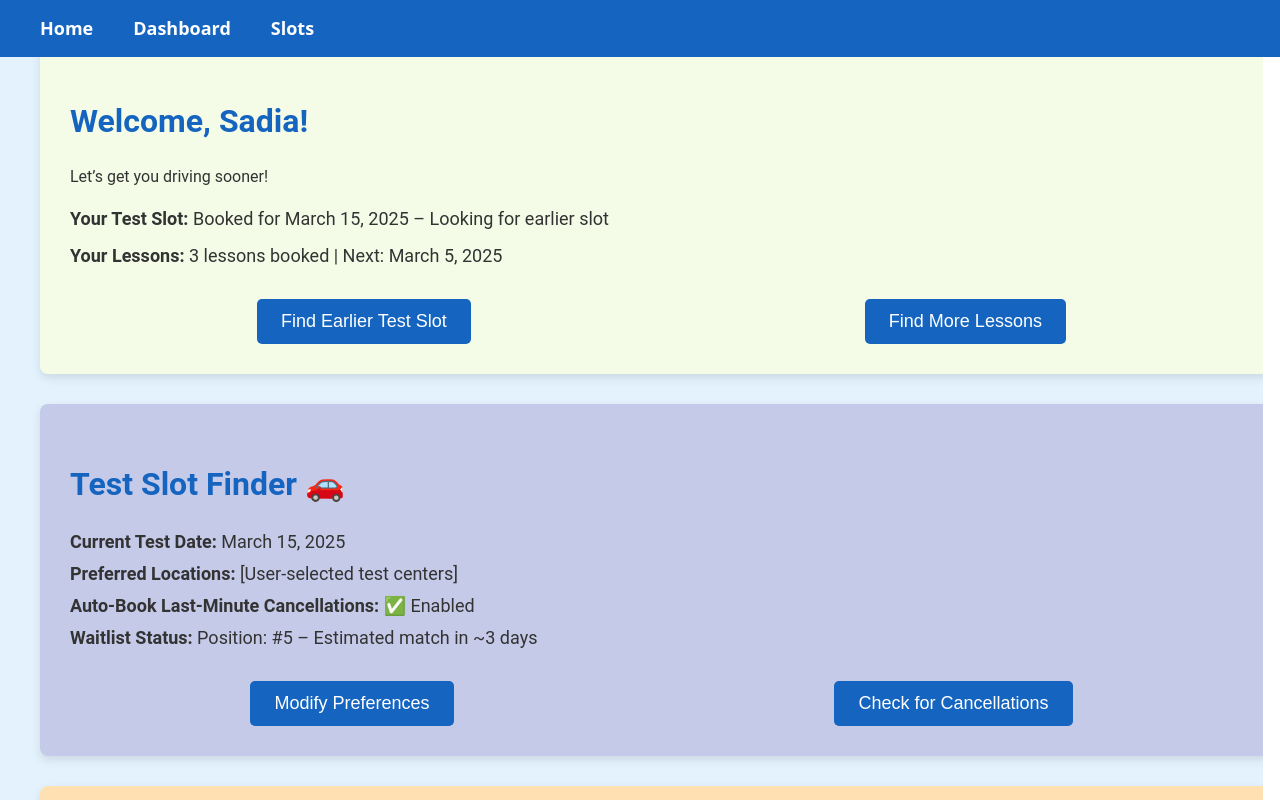
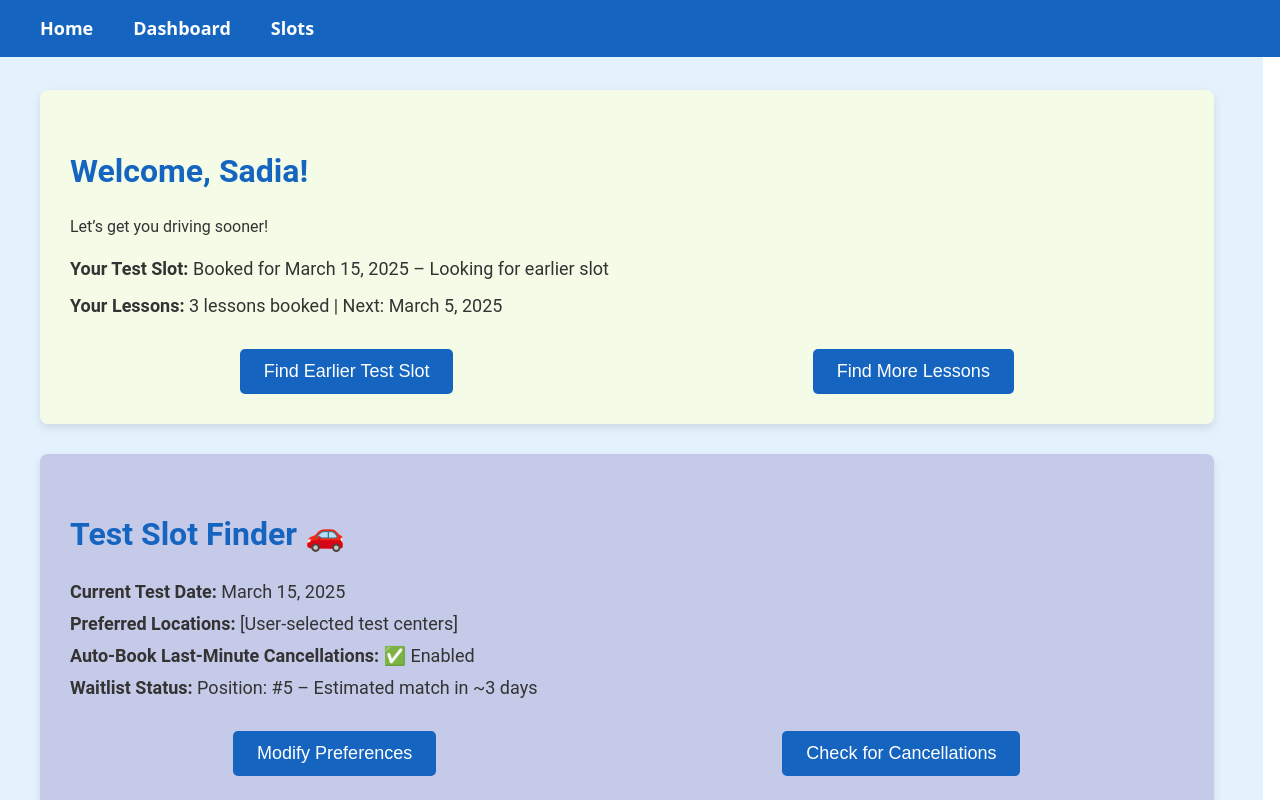
Before and after one commit to qozfa-dev/speed-book, a React (Vite) app in the folder frontend/web-app/: page /dashboard in a window 1280 px wide. Shown: the top 800 px of the page. Built offline with nearby package versions, Linux system fonts and the light colour scheme.

Commit message:
Fix padding bug on Dashboard and Slots page

```diff
--- a/frontend/web-app/src/pages/Dashboard.css
+++ b/frontend/web-app/src/pages/Dashboard.css
@@ -30,7 +30,7 @@
     width: 100%;
     box-shadow: 0px 4px 10px rgba(0, 0, 0, 0.1);
     transition: 0.3s ease-in-out;
-
+    width: 87vw;
   }
 
   /* Hover effect for sections */
@@ -42,6 +42,7 @@
   /* Status Overview */
   .status-overview {
     background-color: #f4fce7;
+    margin-top: 50px;
 
   }
 
--- a/frontend/web-app/src/pages/Home.css
+++ b/frontend/web-app/src/pages/Home.css
@@ -1,10 +1,10 @@
 /* General Page Layout */
 .home-container {
-  background-color: #e3f2fd; /* Light blue background */
+  background-color: #e3f2fd;
   color: #333;
   display: flex;
   flex-direction: column;
-  align-items: center; /* Centering sections */
+  align-items: center;
   padding: 40px;
   width: 100%;
   max-width: 1200px;
@@ -12,7 +12,6 @@
   overflow-x: hidden;
 }
 
-/* Fixed Site Title */
 .site-title {
   font-size: 60px;
   color: #1565c0;
@@ -21,7 +20,6 @@
   left: 40px;
 }
 
-/* Hero Section */
 .hero {
   width: 85vw;
   text-align: center;
@@ -41,7 +39,6 @@
   padding-bottom: 20px;
 }
 
-/* CTA Button */
 .cta-button {
   background-color: #1565c0;
   color: white;
@@ -57,13 +54,10 @@
   margin-right: auto; /* Centers the button */
 }
 
-
-/* Button Hover Effect */
 .cta-button:hover {
   background-color: #0d47a1; /* Darker blue */
 }
 
-/* White Cards for Sections */
 .card {
   background: white;
   padding: 30px;
@@ -74,7 +68,6 @@
   text-align: center;
 }
 
-/* How It Works */
 .how-it-works .steps {
   text-align: left;
   margin: 20px 0;
@@ -85,7 +78,6 @@
   margin: 10px 0;
 }
 
-/* Why Use This */
 .why-use ul {
   list-style-type: none;
   padding: 0;
@@ -97,13 +89,11 @@
   margin: 10px 0;
 }
 
-/* Testimonials */
 .testimonials p {
   font-size: 16px;
   font-style: italic;
 }
 
-/* Footer */
 .footer {
   margin-top: 50px;
   padding: 20px 0;
```
